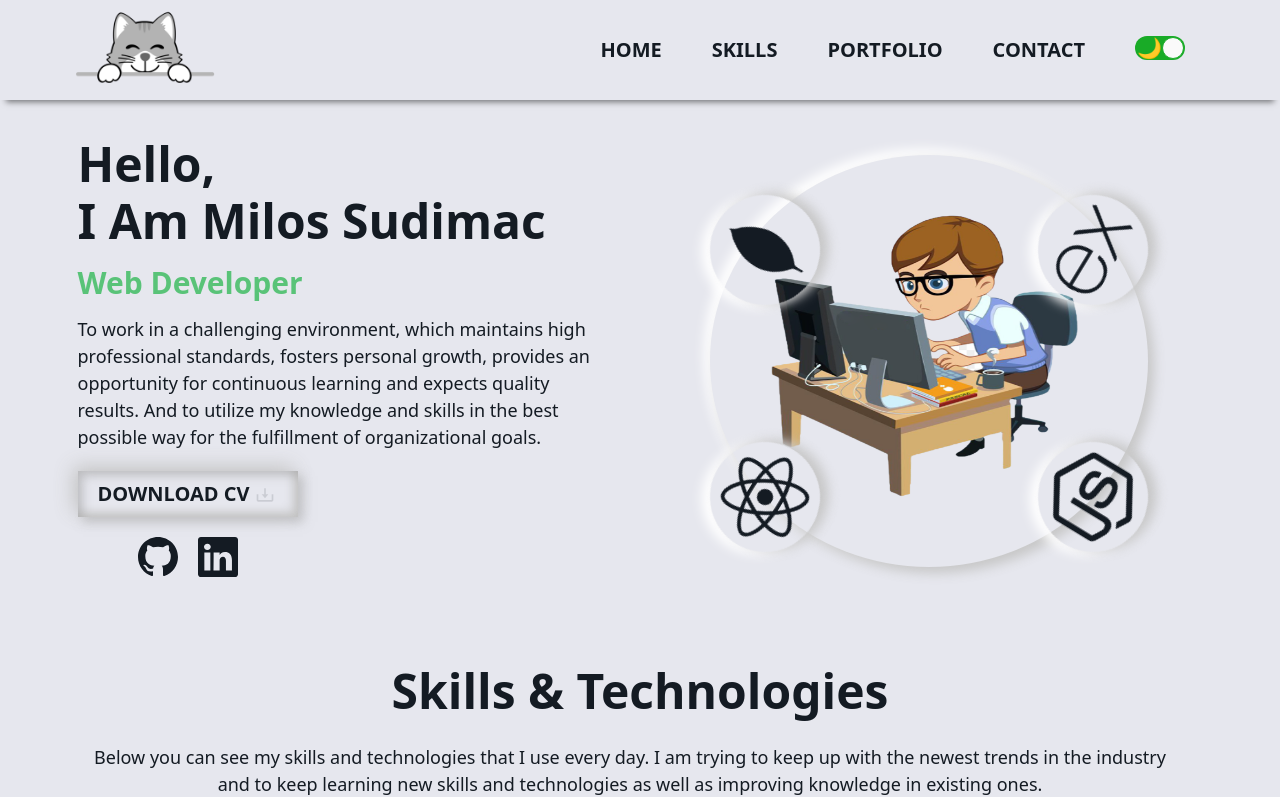
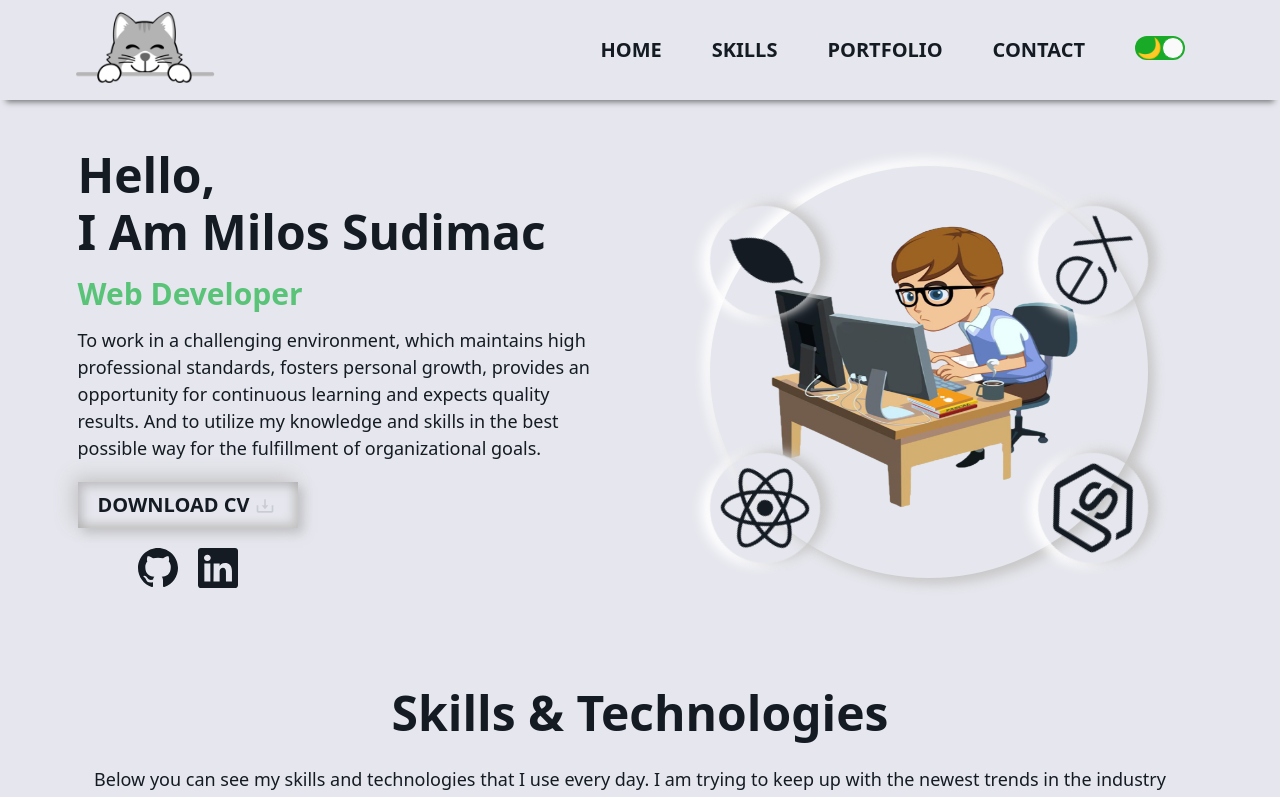
Before and after one commit to MiIos1988/Portfolio-react, a React (Create React App) app: page / in a window 1280 px wide. Shown: the top 797 px of the page. Built offline with nearby package versions, Linux system fonts and the light colour scheme.

Commit message:
Change margin in heroDiv

```diff
--- a/src/components/HeroComponent/hero.scss
+++ b/src/components/HeroComponent/hero.scss
@@ -144,7 +144,7 @@
 
 @media (max-width: 1550px) {
   .heroDiv {
-    margin: 10% 0 !important;
+    margin: 12% 0 !important;
   }
 }
 
```
